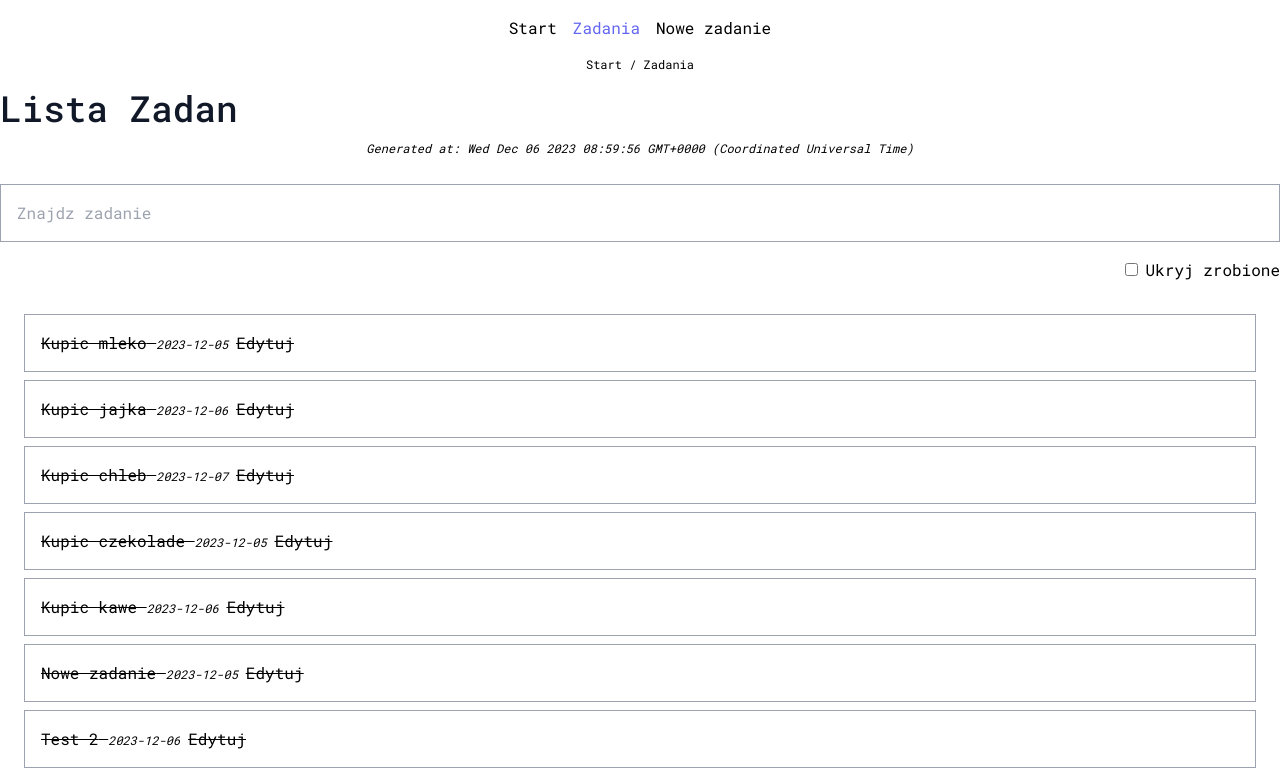
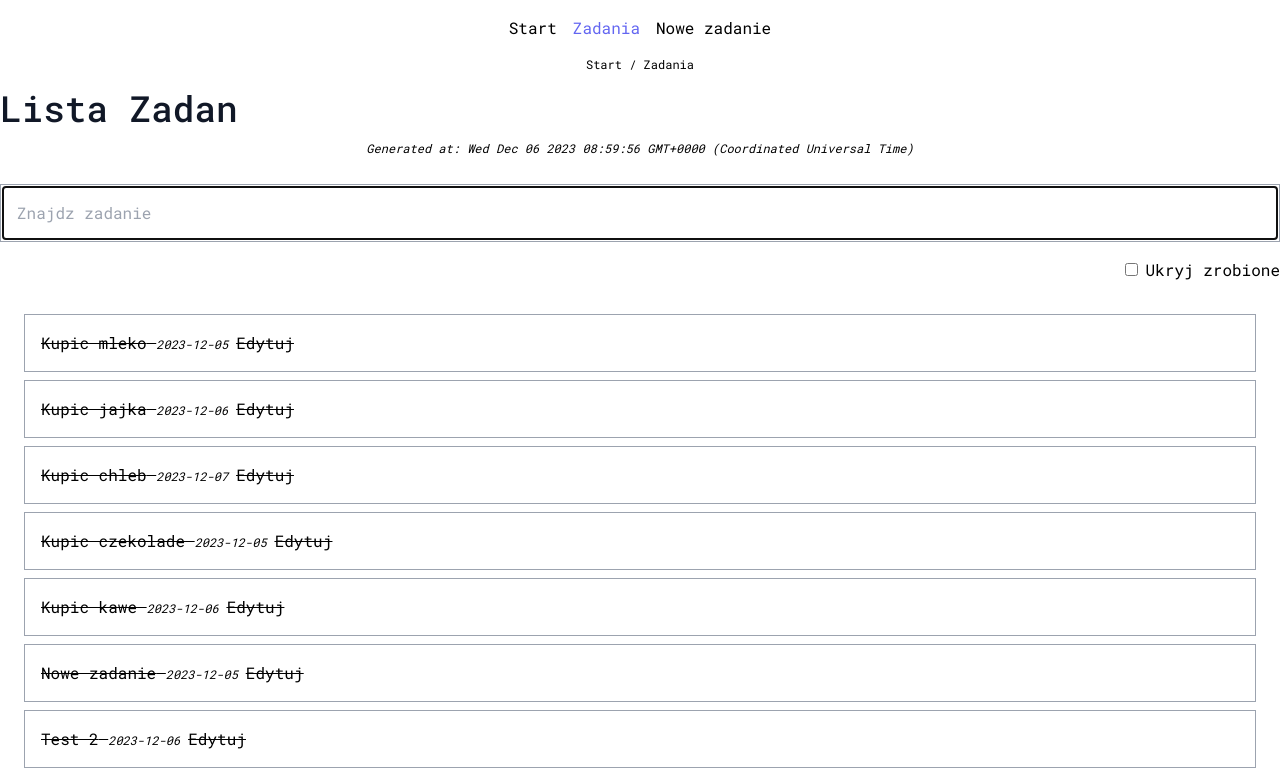
Before and after one commit to ewkaw/next, a Next.js app: page /tasks in a window 1280 px wide. Shown: the top 775 px of the page. Built offline with nearby package versions, Linux system fonts and the light colour scheme; data requests are answered from the project's data file.

Commit message:
focus search input on page load

```diff
--- a/app/tasks/(list)/TaskSearchInput.jsx
+++ b/app/tasks/(list)/TaskSearchInput.jsx
@@ -1,6 +1,7 @@
 'use client'
 
 import { useSearchParams, usePathname, useRouter } from 'next/navigation';
+import { useEffect, useRef } from 'react';
 // Biblioteka do debounce
 import { useDebouncedCallback } from 'use-debounce'
 
@@ -11,6 +12,12 @@ export const TaskSearchInput = () => {
     const pathname = usePathname();
     // Pobieramy router, ktory pozowli nam zmienic adres w pasku przegladarki
     const router = useRouter();
+
+    const inputRef = useRef(null);
+
+    useEffect(() => {
+        if(inputRef.current) inputRef.current.focus();
+    }, [])
 
     // Opozniamy wywolanie funkcji o 300ms
     const handleSearch = useDebouncedCallback(e => {
@@ -29,6 +36,7 @@ export const TaskSearchInput = () => {
 
     return (
         <input
+            ref={inputRef}
             type="search"
             placeholder="Znajdz zadanie"
             className="border border-gray-400 p-4 my-4 w-full"
```
